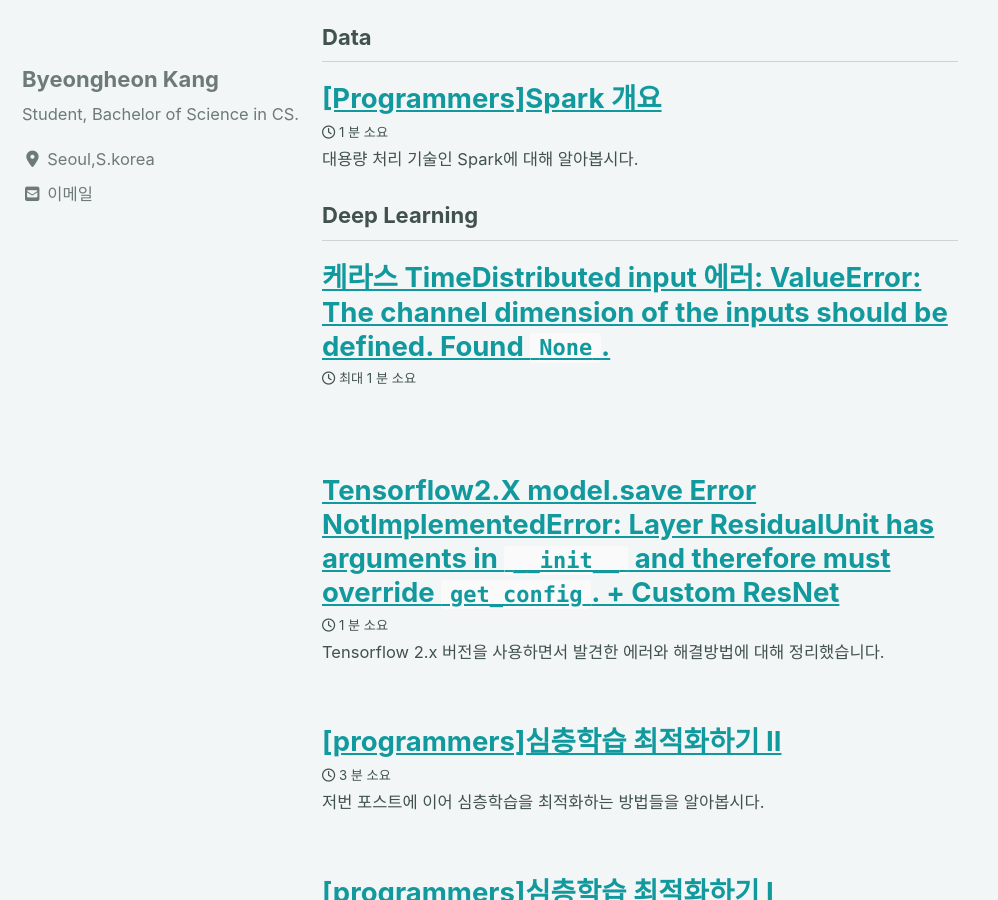
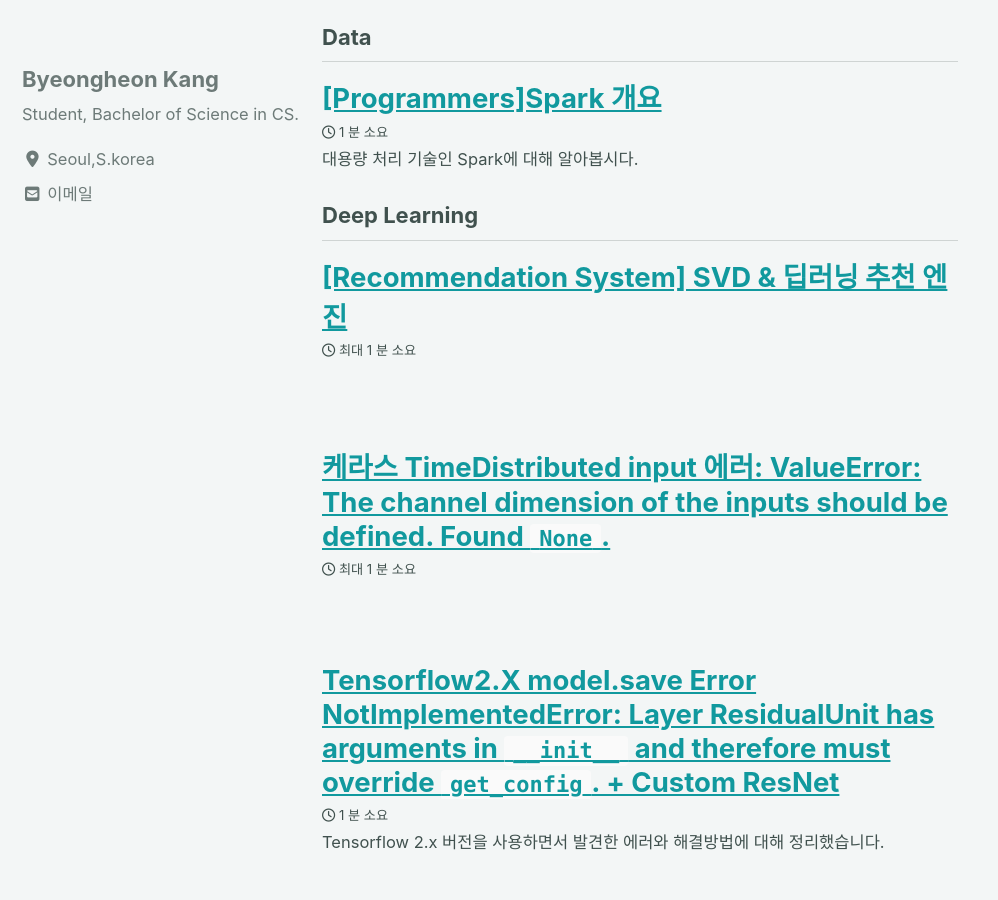
Before and after one commit to devtrail42/devtrail42.github.io, a Jekyll site: the page built from _pages/tag-archive.html, in a window 1280 px wide and 900 px high, scrolled down 2261 px. Shown: the whole window, without its empty margins (0-998 px from the left). Built offline with Jekyll 4.4.1, drawn with Linux system fonts in a browser that asks for light colours; cached includes are drawn as plain includes; nearby versions of some CDN libraries; some of the changed text lies outside the part shown.

Commit message:
add post

```diff
--- /dev/null
+++ b/_posts/2021-04-17-90.md
@@ -0,0 +1,24 @@
+---
+published: true
+layout: single
+title:  "[Recommendation System] SVD & 딥러닝 추천 엔진"
+header:
+  overlay_image: /images/unsplash-image-2.jpg
+  caption: "Photo credit: [**Unsplash**](https://unsplash.com)"
+  actions:
+    - label: "Learn more"
+      url: ""
+
+categories: [recommendation]
+tags: [recommendation, Deep Learning]
+comments: true
+
+toc: true
+toc_label: "Contents"
+toc_sticky: true
+# toc_icon: "heart"  # corresponding Font Awesome icon name (without fa prefix)
+---
+
+&nbsp;
+
+&nbsp;
```
Also changed, not shown: _posts/2021-04-15-89.md (+1 -1 lines).
